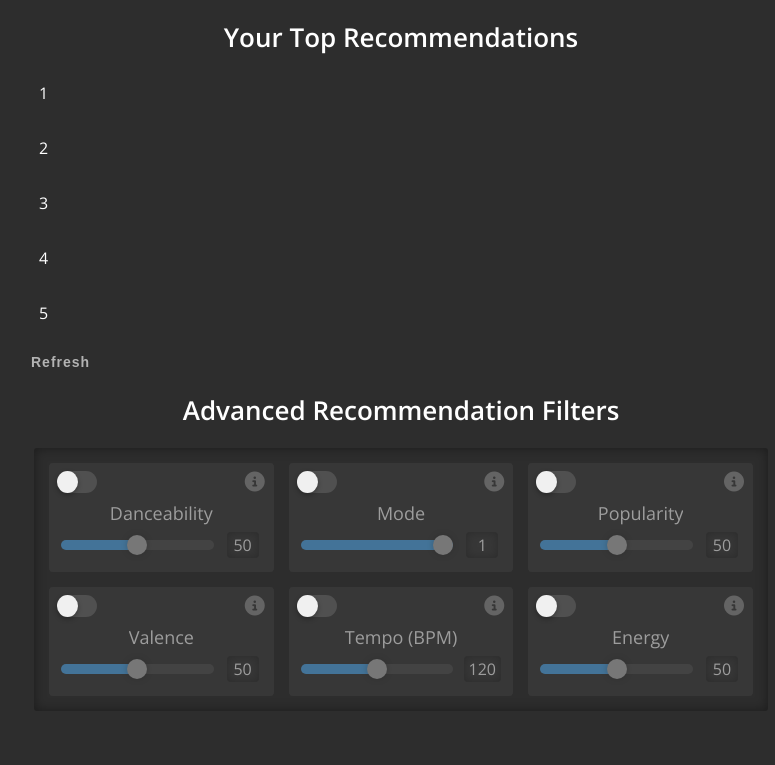
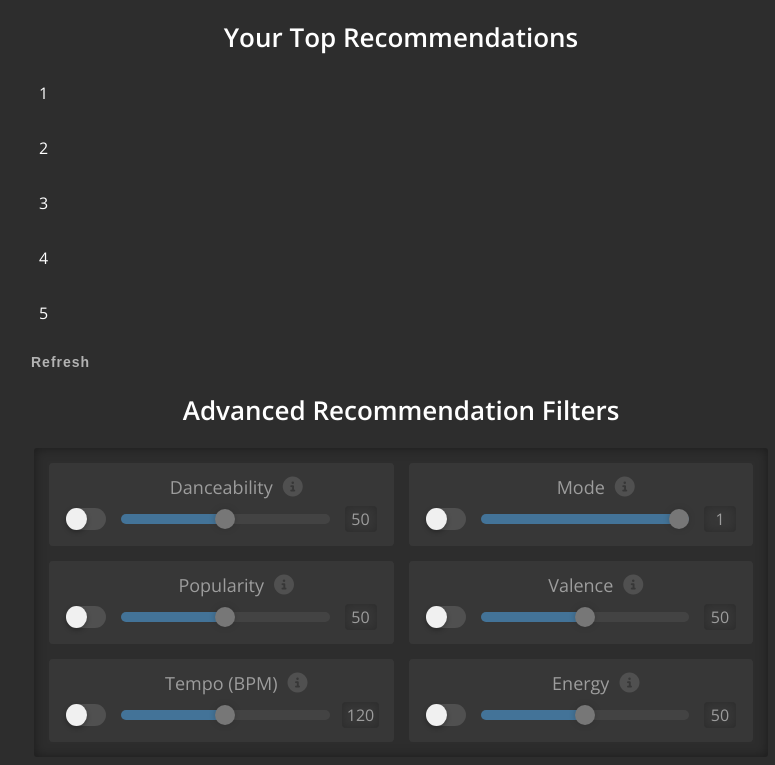
Before and after one commit to bryancurtis3/spotify-soundscapes, a website: page soundscape.ejs in a window 1280 px wide. Shown: the part 1709-2474 px from the top of the page, without its empty margins (239-1014 px from the left). Before the commit the page ends 2440 px from the top, so only its background shows below. Drawn offline with nearby package versions, Linux system fonts and the light colour scheme; files that its build step writes are made by us from their sources.

Commit message:
restructured filters to be slimmer and more streamlined

```diff
--- a/sass/soundscape.scss
+++ b/sass/soundscape.scss
@@ -387,7 +387,7 @@ li {
 
 .filters-container {
     display: grid;
-    grid-template-columns: repeat(auto-fill, minmax(165px, 1fr));
+    grid-template-columns: repeat(auto-fill, minmax(247.5px, 1fr));
     justify-content: space-evenly;
     gap: 15px;
     width: 100%;
@@ -408,13 +408,29 @@ li {
             box-shadow: rgba(10, 10, 10, .4) 0 0 12px;
         }
 
-        .filter-icons {
+        #popularity-toggle {
+            width: 30px;
+        }
+
+        .slider-title-container {
             display: flex;
-            justify-content: space-between;
+            align-items: center;
+            justify-content: center;
+            padding-top: 5px;
+
+            .slider-title {
+                width: fit-content;
+                white-space: nowrap;
+                overflow: hidden;
+                text-align: center;
+                font-size: 18px;
+                margin: 0;
+                padding-left: 30px; // Compensate for push of info to recenter
+            }
 
             i {
                 font-size: 20px;
-                padding: 2px 2px 0 0;
+                padding-left: 10px;
                 color: rgb(100, 100, 100);
                 z-index: 1;
                 cursor: pointer;
@@ -432,9 +448,10 @@ li {
 
             .tooltip {
                 opacity: 0;
-                margin-left: -5px;
-                width: 100%;
-                bottom: 0;
+                // margin-left: -1px;
+                // padding: 4px;
+                width: calc(100% - 10px);
+                bottom: 5px;
                 cursor: default;
 
                 &:hover {
@@ -444,69 +461,15 @@ li {
             }
         }
 
-        #popularity-toggle {
-            width: 30px;
-        }
-
-        .slider-title {
-            width: fit-content;
-            white-space: nowrap;
-            overflow: hidden;
-            margin: 0 auto;
-            text-align: center;
-            padding-top: 7px;
-            font-size: 18px;
-        }
 
         .slider-container {
             height: 40px;
             display: grid;
-            grid-template-columns: 4fr 1fr;
+            grid-template-columns: 50px 5fr 42px;
             gap: 10px;
             justify-items: center;
             align-items: center;
             padding: 0 5px;
-
-            .slider {
-                background: linear-gradient(to right, $progress, 0%,
-                $progress, 50%, $dark-75 50%, $dark-75 100%);
-                border-radius: 8px;
-                height: 10px;
-                width: 100%;
-                outline: none;
-                transition: background 450ms ease-in;
-                appearance: none;
-                -webkit-appearance: none;
-
-                &::-webkit-slider-thumb {
-                    width: 20px;
-                    height: 20px;
-                    border-radius: 50%;
-                    appearance: none;
-                    -webkit-appearance: none;
-                    cursor: ew-resize;
-                    background: #B3B3B3;
-                    box-shadow: 0 0 6px rgba(0, 0, 0, .3);
-                }
-            }
-
-            // Fixes mode slider's default gradient fill being 50% instead of 100%
-            #mode-slider {
-                background: linear-gradient(to right, $progress, 0%, $progress, 100%, $dark-75 100%, $dark-75 100%);
-            }
-
-            .slider-value {
-                // padding-left: 10px;
-                padding: 2px 5px;
-                // border: 2px solid $progress;
-                border-radius: 4px;
-                min-width: 32px;
-                max-width: 41px;
-                text-align: center;
-                color: white;
-                box-shadow: inset rgba(0, 0, 0, .5) 0 0 10px;
-            }
-        }
 
             .toggle-container {
                 .checkbox {
@@ -569,6 +532,47 @@ li {
                             margin-left: 20px;
                         }
                     }
+                }
+            }
+
+            .slider {
+                background: linear-gradient(to right, $progress, 0%,
+                $progress, 50%, $dark-75 50%, $dark-75 100%);
+                border-radius: 8px;
+                height: 10px;
+                width: 100%;
+                outline: none;
+                transition: background 450ms ease-in;
+                appearance: none;
+                -webkit-appearance: none;
+
+                &::-webkit-slider-thumb {
+                    width: 20px;
+                    height: 20px;
+                    border-radius: 50%;
+                    appearance: none;
+                    -webkit-appearance: none;
+                    cursor: ew-resize;
+                    background: #B3B3B3;
+                    box-shadow: 0 0 6px rgba(0, 0, 0, .3);
+                }
+            }
+
+            // Fixes mode slider's default gradient fill being 50% instead of 100%
+            #mode-slider {
+                background: linear-gradient(to right, $progress, 0%, $progress, 100%, $dark-75 100%, $dark-75 100%);
+            }
+
+            .slider-value {
+                // padding-left: 10px;
+                padding: 2px 5px;
+                // border: 2px solid $progress;
+                border-radius: 4px;
+                min-width: 32px;
+                max-width: 41px;
+                text-align: center;
+                color: white;
+                box-shadow: inset rgba(0, 0, 0, .5) 0 0 10px;
             }
         }
 
--- a/soundscape.ejs
+++ b/soundscape.ejs
@@ -246,117 +246,118 @@
 
         <h4 class="filter-title">Advanced Recommendation Filters</h4>
 
+        <!-- Filters are created without EJS functionality due to the abundance of specific requirements in sliders -->
         <form class="filters-container">
 
             <div class="filter-option">
-                <div class="filter-icons">
+                <div class="slider-title-container">
+                    <p class="slider-title">Danceability</p>
+                    <i class="fa-solid fa-circle-info"></i>
+                    <span class="tooltip">
+                        Danceability describes how suitable a track is for dancing based on a combination of musical elements including tempo, rhythm stability, beat strength, and overall regularity.
+                    </span>
+                </div>
+                <div class="slider-container">
                     <div class="toggle-container">
                         <input type="checkbox" class="checkbox" id="danceability-check">
                         <label for="danceability-check"></label>
                         <div class="unselected"></div>
                     </div>
-                    <i class="fa-solid fa-circle-info"></i>
-                    <span class="tooltip">
-                        Danceability describes how suitable a track is for dancing based on a combination of musical elements including tempo, rhythm stability, beat strength, and overall regularity.
-                    </span>
-                </div>
-                <p class="slider-title">Danceability</p>
-                <div class="slider-container">
                     <input type="range" class="slider" id="danceability-slider">
                     <span class="slider-value">50</span>
                 </div>
             </div>
 
             <div class="filter-option">
-                <div class="filter-icons">
+                <div class="slider-title-container">
+                    <p class="slider-title">Mode</p>
+                    <i class="fa-solid fa-circle-info"></i>
+                    <span class="tooltip">
+                        Mode indicates the modality (major or minor) of a track, the type of scale from which its melodic content is derived. Major is represented by 1 and minor is 0.
+                    </span>
+                </div>
+                <div class="slider-container">
                     <div class="toggle-container">
                         <input type="checkbox" class="checkbox" id="mode-check">
                         <label for="mode-check"></label>
                         <div class="unselected"></div>
                     </div>
-                    <i class="fa-solid fa-circle-info"></i>
-                    <span class="tooltip">
-                        Mode indicates the modality (major or minor) of a track, the type of scale from which its melodic content is derived. Major is represented by 1 and minor is 0.
-                    </span>
-                </div>
-                <p class="slider-title">Mode</p>
-                <div class="slider-container">
                     <input type="range" min="0" max="1" class="slider" id="mode-slider">
                     <span class="slider-value">1</span>
                 </div>
             </div>
 
             <div class="filter-option">
-                <div class="filter-icons">
+                <div class="slider-title-container">
+                    <p class="slider-title">Popularity</p>
+                    <i class="fa-solid fa-circle-info"></i>
+                    <span class="tooltip">
+                        Popularity is calculated by algorithm and is based, in the most part, on the total number of plays the track has had and how recent those plays are.
+                    </span>
+                </div>
+                <div class="slider-container">
                     <div class="toggle-container">
                         <input type="checkbox" class="checkbox" id="popularity-check">
                         <label for="popularity-check"></label>
                         <div class="unselected"></div>
                     </div>
-                    <i class="fa-solid fa-circle-info"></i>
-                    <span class="tooltip">
-                        Popularity is calculated by algorithm and is based, in the most part, on the total number of plays the track has had and how recent those plays are.
-                    </span>
-                </div>
-                <p class="slider-title">Popularity</p>
-                <div class="slider-container">
                     <input type="range" class="slider" id="popularity-slider">
                     <span class="slider-value">50</span>
                 </div>
             </div>
 
             <div class="filter-option">
-                <div class="filter-icons">
+                <div class="slider-title-container">
+                    <p class="slider-title">Valence</p>
+                    <i class="fa-solid fa-circle-info"></i>
+                    <span class="tooltip">
+                        Valence describes the musical positiveness conveyed by a track. Tracks with high valence sound more positive (e.g. happy, cheerful, euphoric), while tracks with low valence sound more negative (e.g. sad, depressed, angry).
+                    </span>
+                </div>
+                <div class="slider-container">
                     <div class="toggle-container">
                         <input type="checkbox" class="checkbox" id="valence-check">
                         <label for="valence-check"></label>
                         <div class="unselected"></div>
                     </div>
-                    <i class="fa-solid fa-circle-info"></i>
-                    <span class="tooltip">
-                        Valence describes the musical positiveness conveyed by a track. Tracks with high valence sound more positive (e.g. happy, cheerful, euphoric), while tracks with low valence sound more negative (e.g. sad, depressed, angry).
-                    </span>
-                </div>
-                <p class="slider-title">Valence</p>
-                <div class="slider-container">
                     <input type="range" min="0" max="1" step=".01" class="slider" id="valence-slider">
                     <span class="slider-value">50</span>
                 </div>
             </div>
 
             <div class="filter-option">
-                <div class="filter-icons">
+                <div class="slider-title-container">
+                    <p class="slider-title">Tempo (BPM)</p>
+                    <i class="fa-solid fa-circle-info"></i>
+                    <span class="tooltip">
+                        The overall estimated tempo of a track in beats per minute (BPM). In musical terminology, tempo is the speed or pace of a given piece and derives directly from the average beat duration.
+                    </span>
+                </div>
+                <div class="slider-container">
                     <div class="toggle-container">
                         <input type="checkbox" class="checkbox" id="tempo-check">
                         <label for="tempo-check"></label>
                         <div class="unselected"></div>
                     </div>
-                    <i class="fa-solid fa-circle-info"></i>
-                    <span class="tooltip">
-                        The overall estimated tempo of a track in beats per minute (BPM). In musical terminology, tempo is the speed or pace of a given piece and derives directly from the average beat duration.
-                    </span>
-                </div>
-                <p class="slider-title">Tempo (BPM)</p>
-                <div class="slider-container">
                     <input type="range" min="40" max="200" class="slider" id="tempo-slider">
                     <span class="slider-value">120</span>
                 </div>
             </div>
 
             <div class="filter-option">
-                <div class="filter-icons">
+                <div class="slider-title-container">
+                    <p class="slider-title">Energy</p>
+                    <i class="fa-solid fa-circle-info"></i>
+                    <span class="tooltip">
+                        Energy represents intensity and activity. Typically, energetic tracks feel fast, loud, and noisy. Perceptual features contributing to this attribute include dynamic range, perceived loudness, timbre, onset rate, and general entropy.
+                    </span>
+                </div>
+                <div class="slider-container">
                     <div class="toggle-container">
                         <input type="checkbox" class="checkbox" id="energy-check">
                         <label for="energy-check"></label>
                         <div class="unselected"></div>
                     </div>
-                    <i class="fa-solid fa-circle-info"></i>
-                    <span class="tooltip">
-                        Energy represents intensity and activity. Typically, energetic tracks feel fast, loud, and noisy. Perceptual features contributing to this attribute include dynamic range, perceived loudness, timbre, onset rate, and general entropy.
-                    </span>
-                </div>
-                <p class="slider-title">Energy</p>
-                <div class="slider-container">
                     <input type="range" min="0" max="1" step=".01" class="slider" id="energy-slider">
                     <span class="slider-value">50</span>
                 </div>
```
Also changed, not shown: public/styles/soundscape.css, 1 other file. Lines whose indentation alone changed are shown as unchanged.
